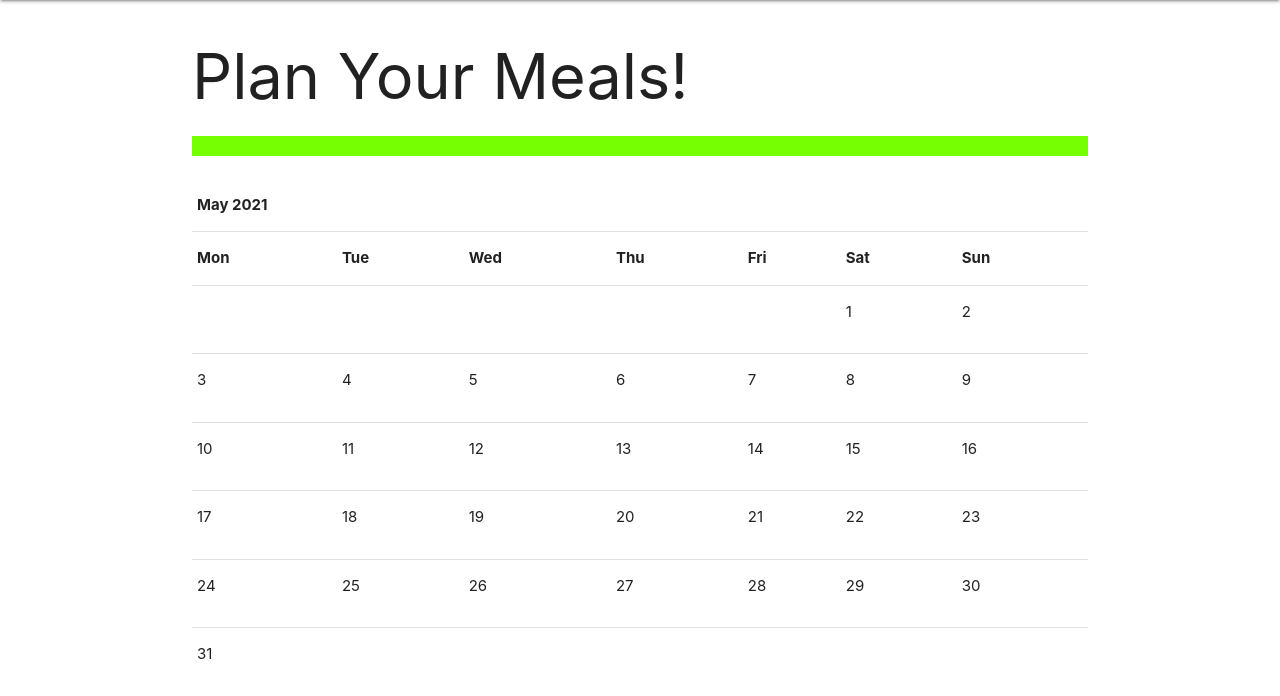
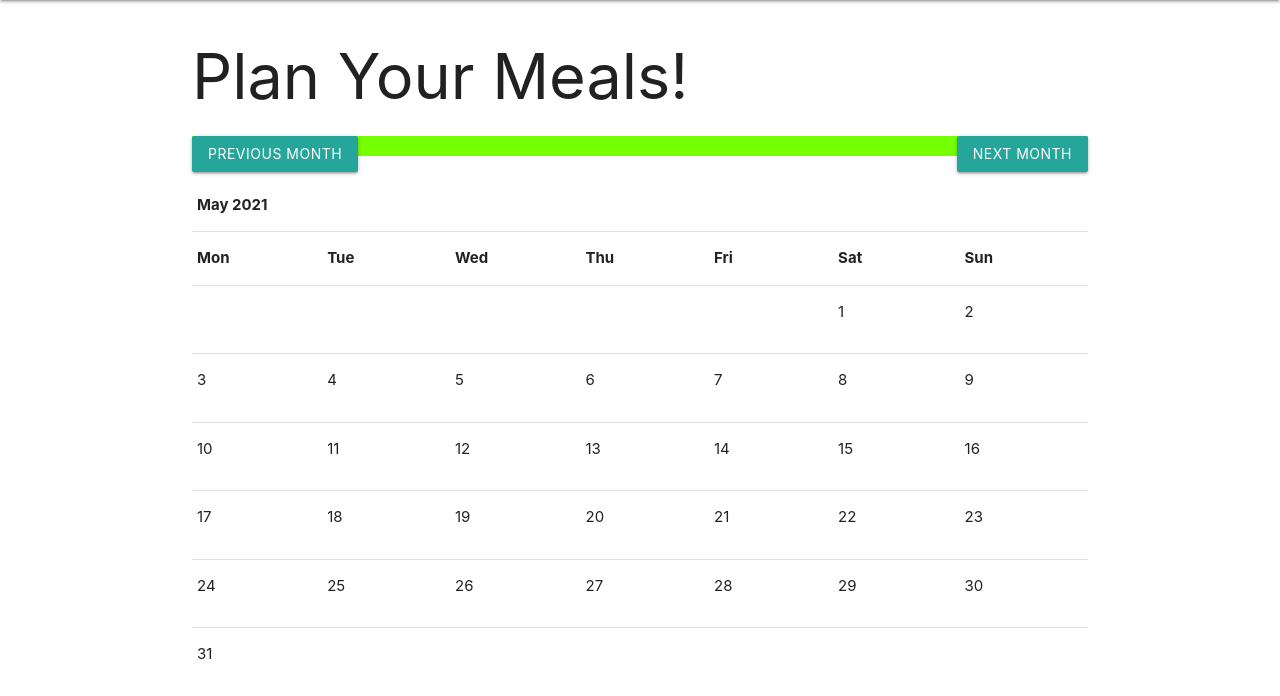
Before and after one commit to raulrodriguez8/FLEXipes, a Django app: page /meals/calendar/ in a window 1280 px wide. Shown: the part 64-760 px from the top of the page. Run offline with Django 3.2, Linux system fonts and the light colour scheme; the visitor is signed in with stand-in values (Sample User, id 1); data that the repository does not hold is empty.

Commit message:
styling of meal cal events working

```diff
--- a/main_app/templates/meals/calendar.html
+++ b/main_app/templates/meals/calendar.html
@@ -2,4 +2,9 @@
 {% block content %}
 <h1>Plan Your Meals!</h1>
 {{ calendar }}
+<div class="clearfix">
+	<a class="btn btn-info left" href="{'% url 'meal_calendar' %}?{'{ prev_month }}"> Previous Month </a>
+	<a class="btn btn-info right" href="{'% url 'meal_calendar' %}?{'{ next_month }}"> Next Month </a>
+</div>
+
 {% endblock %}
--- a/main_app/utils.py
+++ b/main_app/utils.py
@@ -27,7 +27,7 @@ class Calendar(HTMLCalendar):
 
 		if day != 0:
 			return f"<td><span class='date'>{day}</span><ul> {d} </ul></td>"
-		return '<td></td>'
+		return '<td style ="width:200px"></td>'
 
 	# formats a week as a tr
 	def formatweek(self, theweek, meals):
--- a/main_app/views.py
+++ b/main_app/views.py
@@ -173,6 +173,19 @@ class CalendarView(LoginRequiredMixin,generic.ListView):
         print(context)
         return context
 
+def prev_month(d):
+    first = d.replace(day=1)
+    prev_month = first - timedelta(days=1)
+    month = 'month=' + str(prev_month.year) + '-' + str(prev_month.month)
+    return month
+
+def next_month(d):
+    days_in_month = calendar.monthrange(d.year, d.month)[1]
+    last = d.replace(day=days_in_month)
+    next_month = last + timedelta(days=1)
+    month = 'month=' + str(next_month.year) + '-' + str(next_month.month)
+    return month
+
 def get_date(req_day):
     if req_day:
         year, month = (int(x) for x in req_day.split('-'))
```
